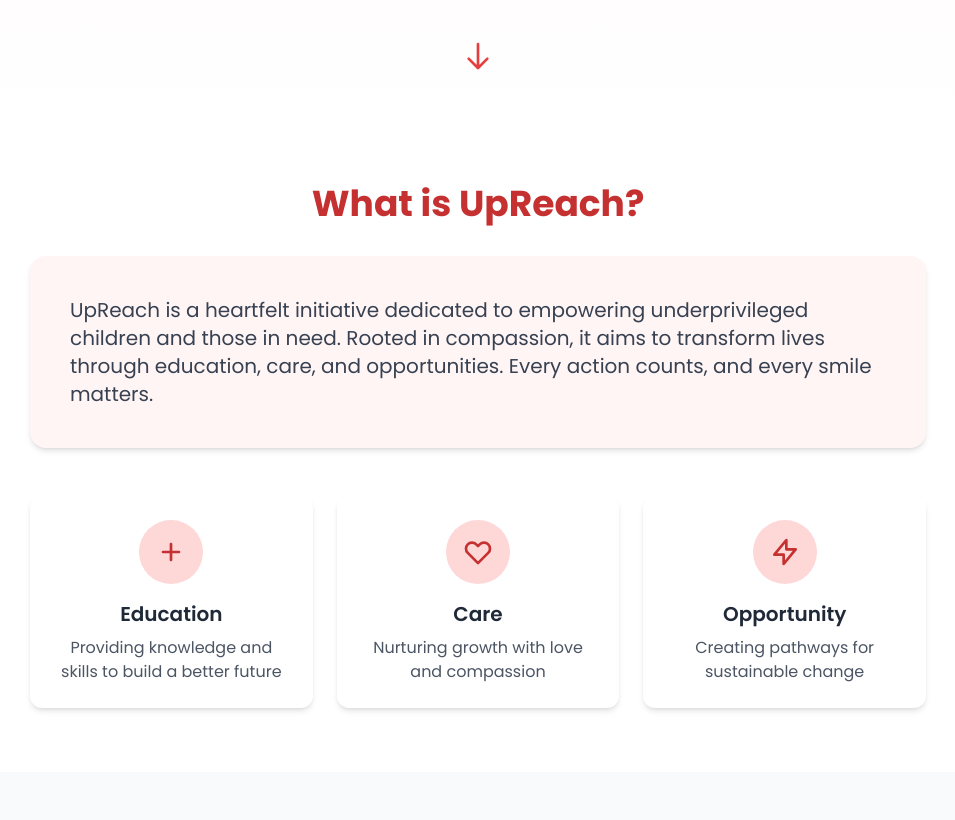
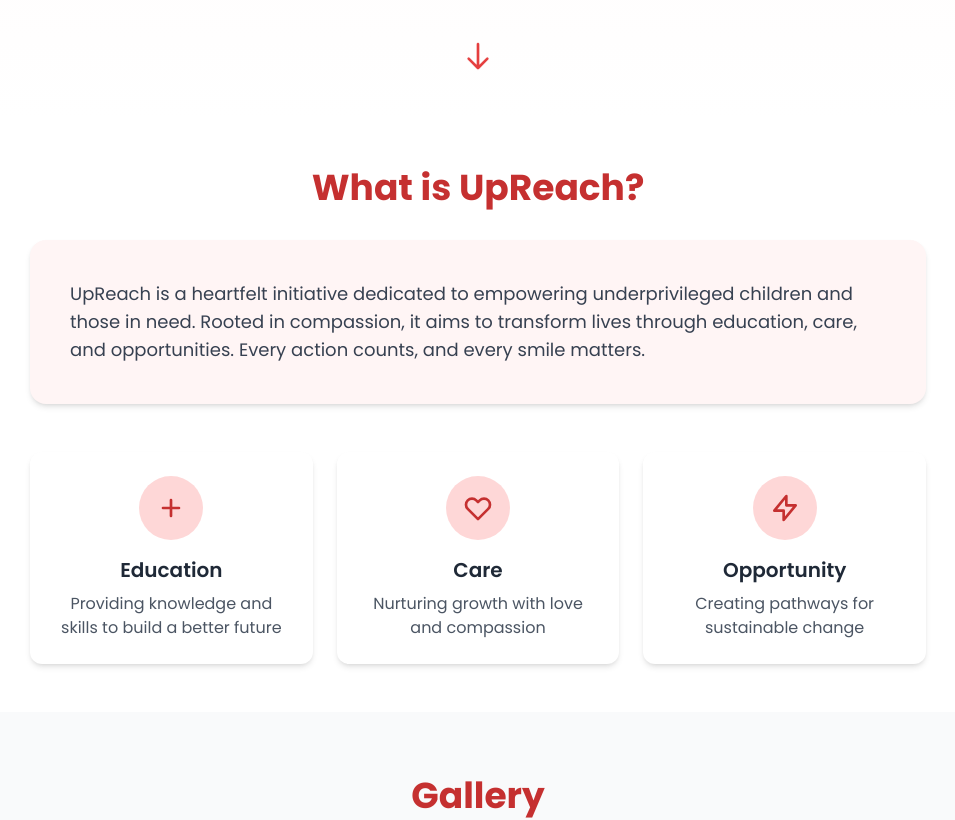
Before and after one commit to bingi01/upreachfoundation_v1, a React (Vite) app: page / in a window 1280 px wide. Shown: the part 680-1500 px from the top of the page, without its empty margins (162-1117 px from the left). Built offline with nearby package versions, Linux system fonts and the light colour scheme.

Commit message:
Update About section spacing and font size

```diff
--- a/src/components/About.tsx
+++ b/src/components/About.tsx
@@ -2,14 +2,14 @@ import React from 'react';
 
 const About: React.FC = () => {
   return (
-    <section className="py-16 px-4 bg-white" id="about">
+    <section className="py-12 px-4 bg-white" id="about">
       <div className="container mx-auto max-w-4xl">
         <h2 className="text-3xl md:text-4xl font-bold text-red-600 mb-8 text-center">
           What is UpReach?
         </h2>
 
         <div className="bg-red-50 p-6 md:p-10 rounded-2xl shadow-md">
-          <p className="text-lg md:text-xl text-gray-700 leading-relaxed">
+          <p className="text-base md:text-lg text-gray-700 leading-relaxed">
             UpReach is a heartfelt initiative dedicated to empowering underprivileged children and those in need.
             Rooted in compassion, it aims to transform lives through education, care, and opportunities.
             Every action counts, and every smile matters.
```
